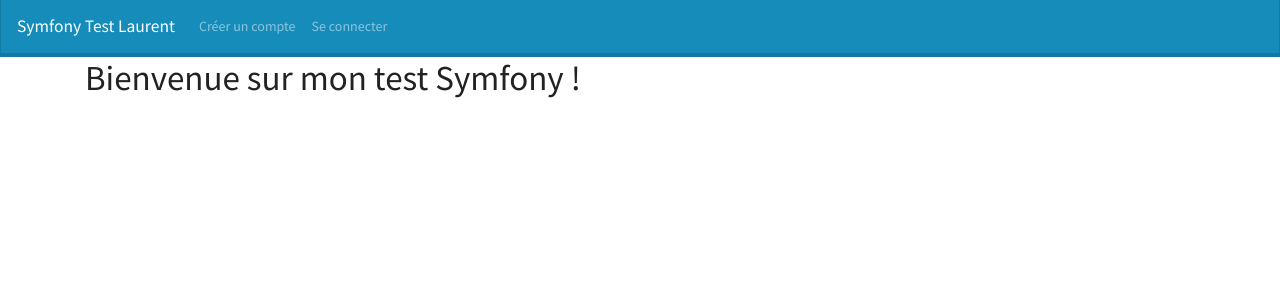
After one commit to whatson-web/symfony-test, a Symfony app: template test-laurent/templates/site/index.html.twig in a window 1280 px wide. The commit adds this page. Shown: the top 300 px of the page. Run offline with Twig, Linux system fonts and the light colour scheme; the template is opened without the code that fills it, so the values that code supplies are empty; some libraries are stand-ins or nearby versions.

Commit message:
Création SiteController (home et create)

```diff
--- a/test-laurent/templates/base.html.twig
+++ b/test-laurent/templates/base.html.twig
@@ -3,10 +3,31 @@
     <head>
         <meta charset="UTF-8">
         <title>{% block title %}Welcome!{% endblock %}</title>
+        <link rel="stylesheet" href="https://bootswatch.com/4/lumen/bootstrap.min.css">
         {% block stylesheets %}{% endblock %}
     </head>
     <body>
-        {% block body %}{% endblock %}
+        <nav class="navbar navbar-expand-lg navbar-dark bg-primary">
+            <a class="navbar-brand" href="{{ path('home') }}">Symfony Test Laurent</a>
+            <button class="navbar-toggler" type="button" data-toggle="collapse" data-target="#navbarColor01"
+                aria-controls="navbarColor01" aria-expanded="false" aria-label="Toggle navigation">
+                <span class="navbar-toggler-icon"></span>
+            </button>
+
+            <div class="collapse navbar-collapse" id="navbarColor01">
+                <ul class="navbar-nav mr-auto">
+                    <li class="nav-item">
+                        <a class="nav-link" href="{{ path('account_create') }}">Créer un compte</a>
+                    </li>
+                    <li class="nav-item">
+                        <a class="nav-link" href="#">Se connecter</a>
+                    </li>
+                </ul>
+            </div>
+        </nav>
+        <div class="container">
+            {% block body %}{% endblock %}
+        </div>
         {% block javascripts %}{% endblock %}
     </body>
 </html>
--- /dev/null
+++ b/test-laurent/templates/site/create.html.twig
@@ -0,0 +1,5 @@
+{% extends "base.html.twig" %}
+
+{% block body %}
+    <h1>Création de compte</h1>
+{% endblock %}
--- /dev/null
+++ b/test-laurent/templates/site/index.html.twig
@@ -0,0 +1,7 @@
+{% extends 'base.html.twig' %}
+
+{% block title %}Hello SiteController!{% endblock %}
+
+{% block body %}
+    <h1>Bienvenue sur mon test Symfony !</h1>
+{% endblock %}
```
Also changed, not shown: test-laurent/src/Controller/SiteController.php (added, +29 -0 lines).
